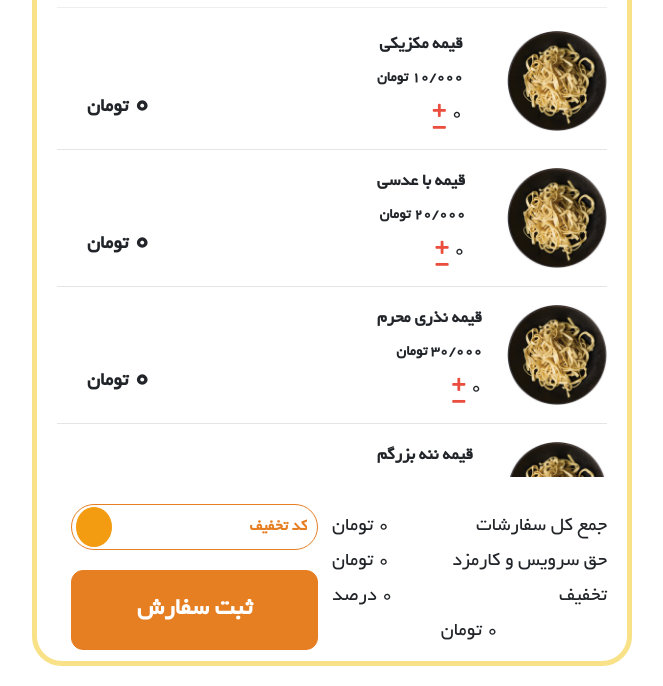
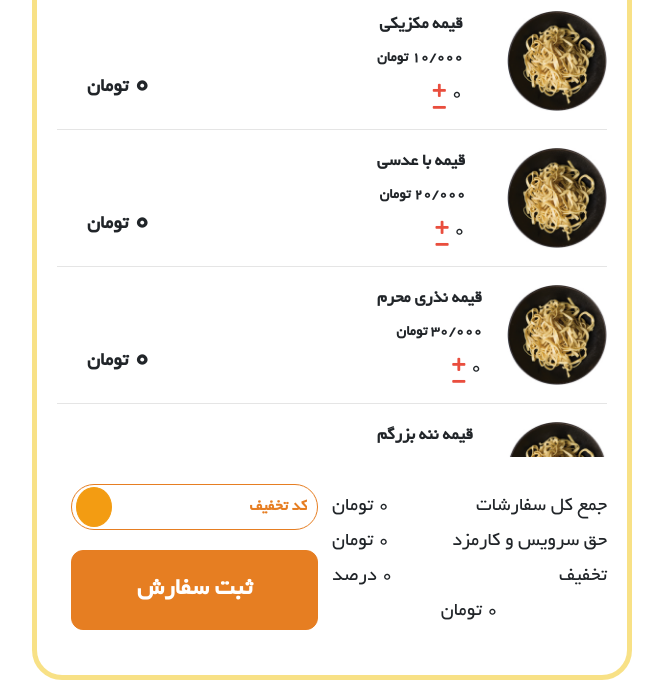
Before and after one commit to masturdating2035/bill-generator, a plain HTML site: page index.html in a window 1280 px wide. Shown: the part 114-800 px from the top of the page, without its empty margins (308-971 px from the left). Drawn offline with Linux system fonts and the light colour scheme; a web font is replaced by a local one.

Commit message:
fix new bugs

```diff
--- a/css/styles.css
+++ b/css/styles.css
@@ -38,10 +38,10 @@ li {
  **************************/
 .wrapper {
     width: 60rem;
-    height: 75rem;
+    height: 98vh;
     border: .5rem solid rgba(241, 196, 15, 0.5);
     border-radius: 3rem;
-    margin-top: 3rem;
+    margin-top: 1rem;
     padding: 1rem 2rem;
 }
 
```
